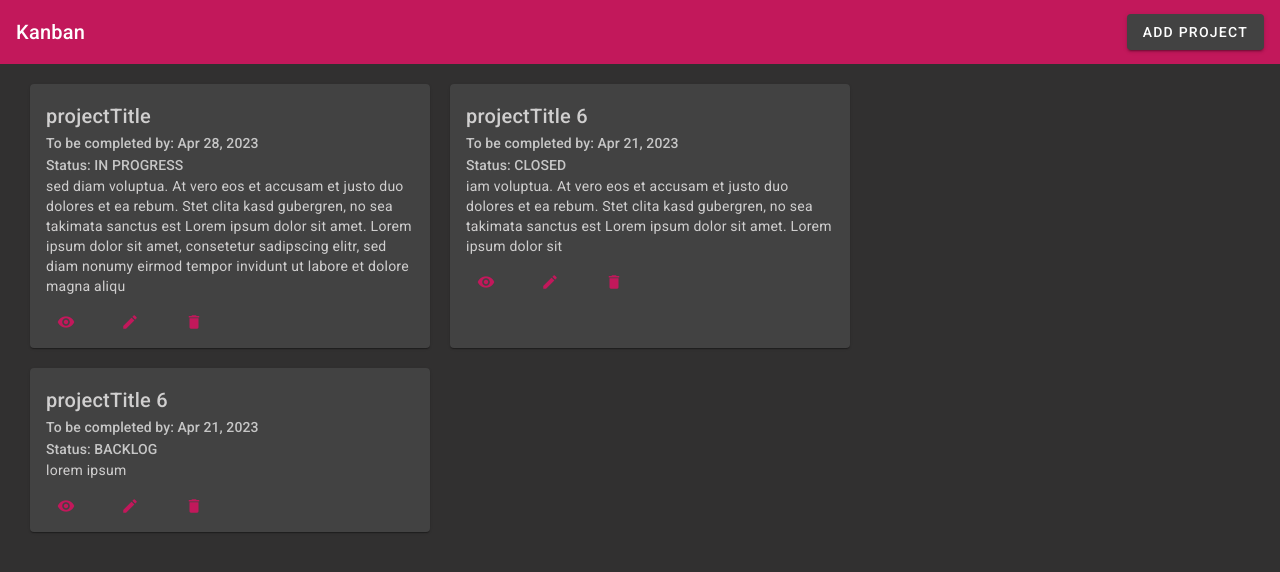
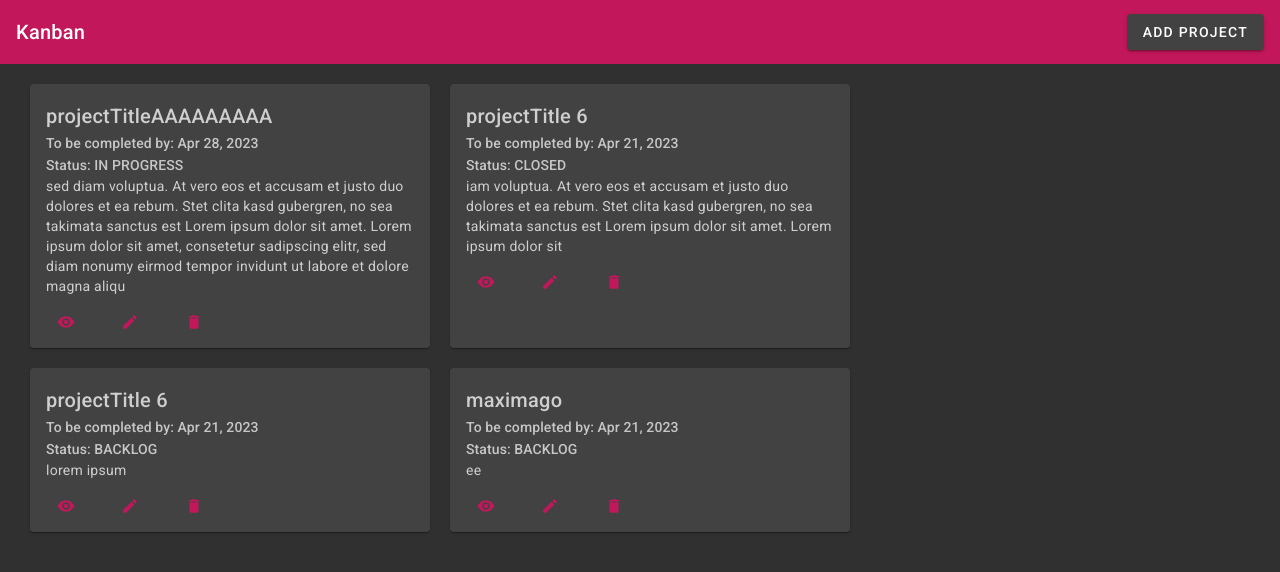
Before and after one commit to marhild/angular-kanban, an Angular app: page / in a window 1280 px wide. Shown: the top 572 px of the page. Built offline with nearby package versions, Linux system fonts and the light colour scheme; data requests are answered from the project's data file.

Commit message:
fixes addEditProject event to update project list component

```diff
--- a/db.json
+++ b/db.json
@@ -18,7 +18,7 @@
   },
   "projects": [
     {
-      "title": "projectTitle",
+      "title": "projectTitleAAAAAAAAA",
       "dateOfCompletion": "2023-04-28T22:00:00.000Z",
       "status": "IN PROGRESS",
       "description": "sed diam voluptua. At vero eos et accusam et justo duo dolores et ea rebum. Stet clita kasd gubergren, no sea takimata sanctus est Lorem ipsum dolor sit amet. Lorem ipsum dolor sit amet, consetetur sadipscing elitr, sed diam nonumy eirmod tempor invidunt ut labore et dolore magna aliqu",
@@ -37,6 +37,13 @@
       "status": "BACKLOG",
       "description": "lorem ipsum",
       "id": 3
+    },
+    {
+      "title": "maximago",
+      "dateOfCompletion": "2023-04-21T22:00:00.000Z",
+      "status": "BACKLOG",
+      "description": "ee",
+      "id": 4
     }
   ]
 }
--- a/src/app/app.component.ts
+++ b/src/app/app.component.ts
@@ -11,34 +11,22 @@ import {ProjectDeleteComponent} from './project-delete/project-delete.component'
 })
 export class AppComponent implements OnInit{
 
-  projectList: any;
 
   constructor(
     private _dialog: MatDialog,
     private _projectService: ProjectsService,
     ) {}
 
-  ngOnInit(): void {
-    this.projectList = this.getProjectList();
-  }
+  ngOnInit(): void {}
 
   openProjectAddEditForm(){
     const dialogRef = this._dialog.open(ProjectAddEditComponent);
     dialogRef.afterClosed().subscribe({
       next: (val) => {
         if(val) {
-          this.projectList = this.getProjectList();
+          this._projectService.sendAddEditProjectEvent();
         }
       }
     })
   }
-
-  getProjectList(){
-    this._projectService.getProjectList().subscribe({
-      next: (res) => {
-        this.projectList = res;
-      },
-      error: console.log
-    })
-  }
 }
--- a/src/app/project-list/project-list.component.ts
+++ b/src/app/project-list/project-list.component.ts
@@ -3,6 +3,7 @@ import { MatDialog } from '@angular/material/dialog';
 import {ProjectAddEditComponent} from '../project-add-edit/project-add-edit.component';
 import {ProjectsService} from '../services/projects.service';
 import {ProjectDeleteComponent} from '../project-delete/project-delete.component';
+import {Subscription} from 'rxjs'
 
 @Component({
   selector: 'app-project-list',
@@ -12,11 +13,15 @@ import {ProjectDeleteComponent} from '../project-delete/project-delete.component
 export class ProjectListComponent implements OnInit {
 
   projectList: any;
+  addEditProjectSubscribtion: Subscription;
 
   constructor(
     private _dialog: MatDialog,
     private _projectService: ProjectsService,
-    ) {}
+    ) {
+      // add button from app.component triggers getProjectList()
+      this.addEditProjectSubscribtion = this._projectService.getAddEditProjectEvent().subscribe(() => this.getProjectList())
+    }
 
   ngOnInit(): void {
     this.projectList = this.getProjectList();
--- a/src/app/services/projects.service.ts
+++ b/src/app/services/projects.service.ts
@@ -1,11 +1,13 @@
 import { Injectable } from '@angular/core';
 import { HttpClient } from '@angular/common/http';
-import { Observable } from 'rxjs';
+import { Observable, Subject } from 'rxjs';
 
 @Injectable({
   providedIn: 'root'
 })
 export class ProjectsService {
+
+  private projectListSubject = new Subject<any>();
 
   constructor(private _http: HttpClient) { }
 
@@ -24,4 +26,12 @@ export class ProjectsService {
   updateProject(id: number, data: any): Observable<any> {
     return this._http.put(`http://localhost:3000/projects/${id}`, data);
   }
+
+  sendAddEditProjectEvent(){
+    this.projectListSubject.next(this.projectListSubject);
+  }
+
+  getAddEditProjectEvent():Observable<any>{
+     return this.projectListSubject.asObservable();
+  }
 }
```
